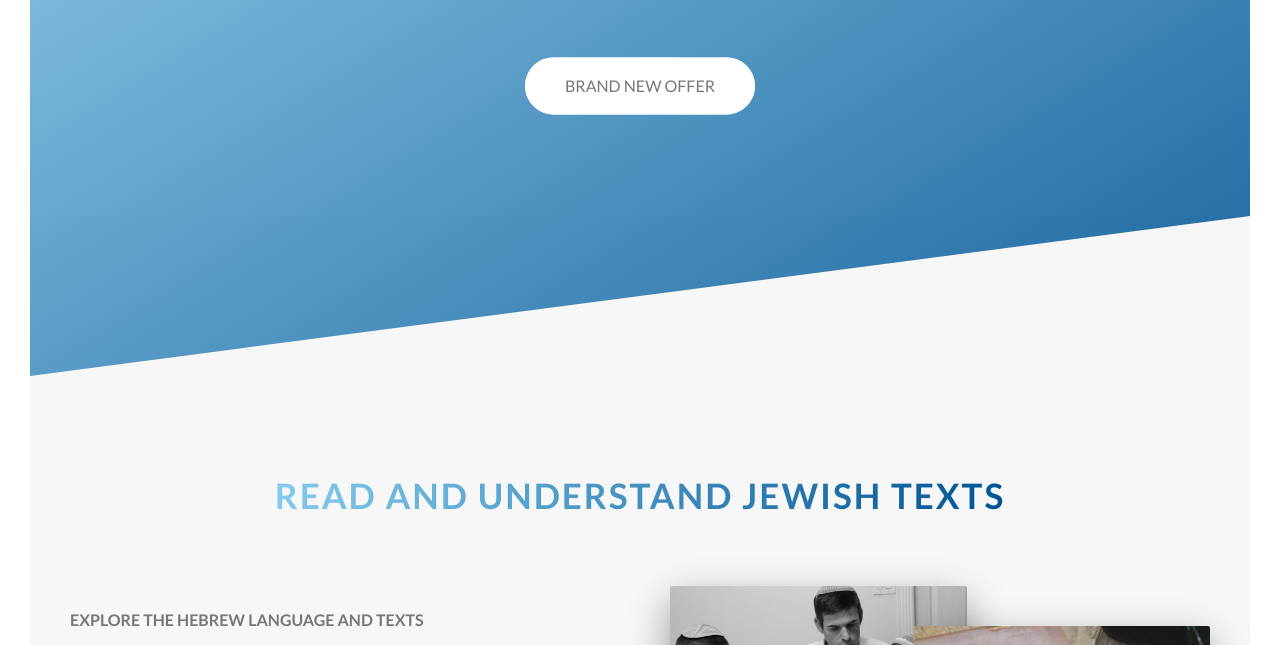
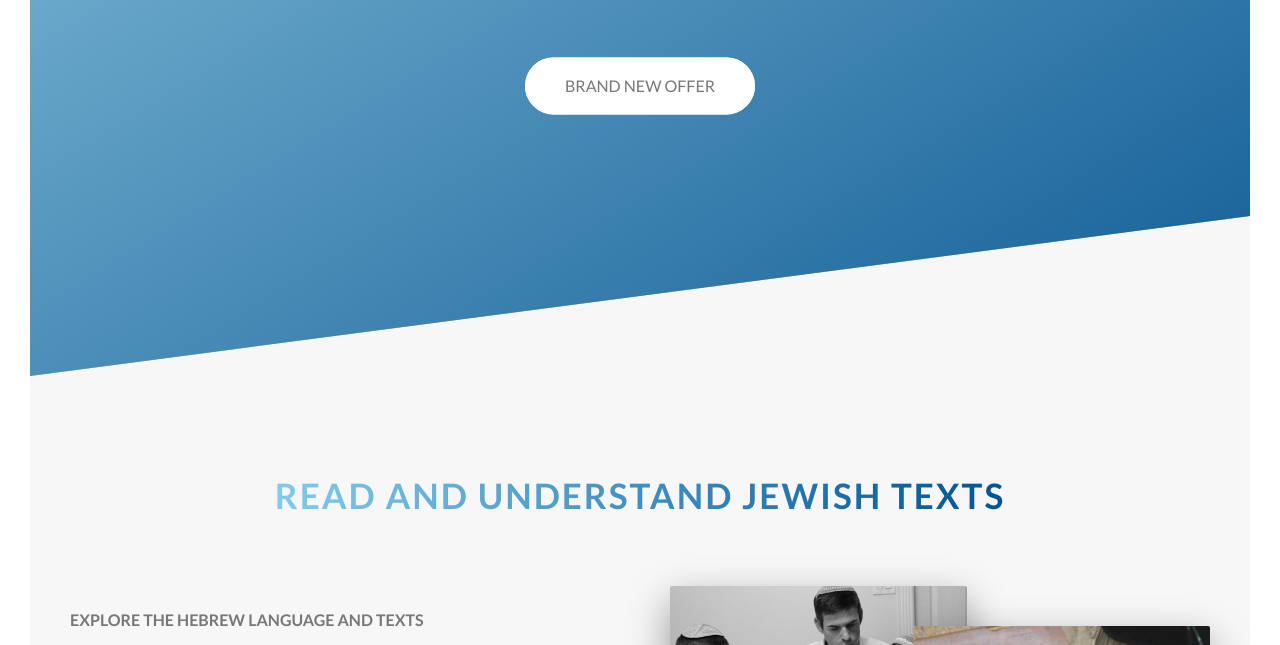
Before and after one commit to KCode100/kriah-landing-page-3, a plain HTML site: page index.html in a window 1280 px wide. Shown: the part 414-1059 px from the top of the page. Drawn offline with Linux system fonts and the light colour scheme; the site is published under a folder, as on GitHub Pages, so addresses that start at the root find nothing.

Commit message:
file path

```diff
--- a/sass/layout/_header.scss
+++ b/sass/layout/_header.scss
@@ -5,7 +5,7 @@
       rgba($color-primary-light, 0.8),
       rgba($color-primary-dark, 0.9)
     ),
-    url("/img/kosel.jpg");
+    url("../img/kosel.jpg");
   background-size: cover;
   background-position: bottom;
 
```
Also changed, not shown: css/main.css, 1 other file.
